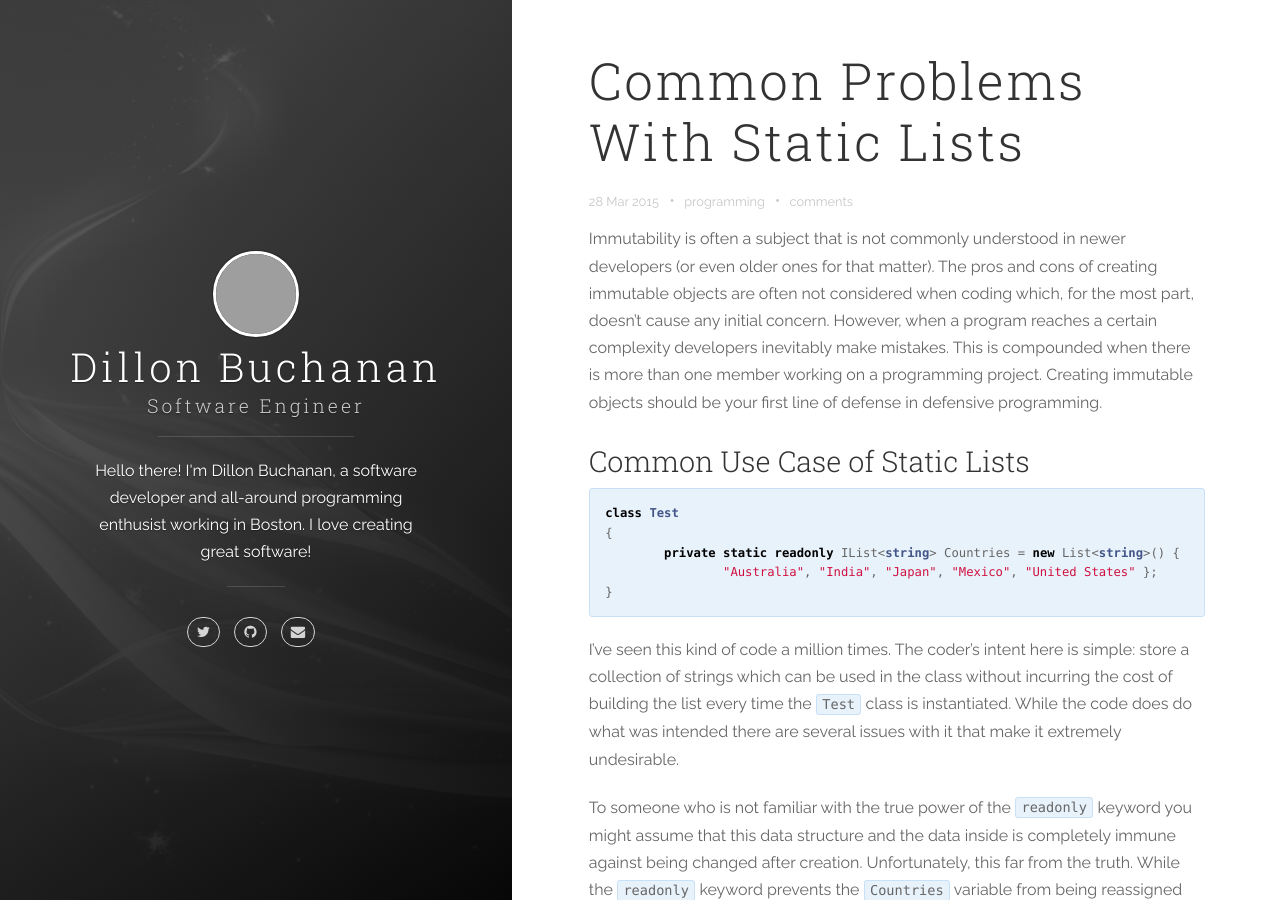
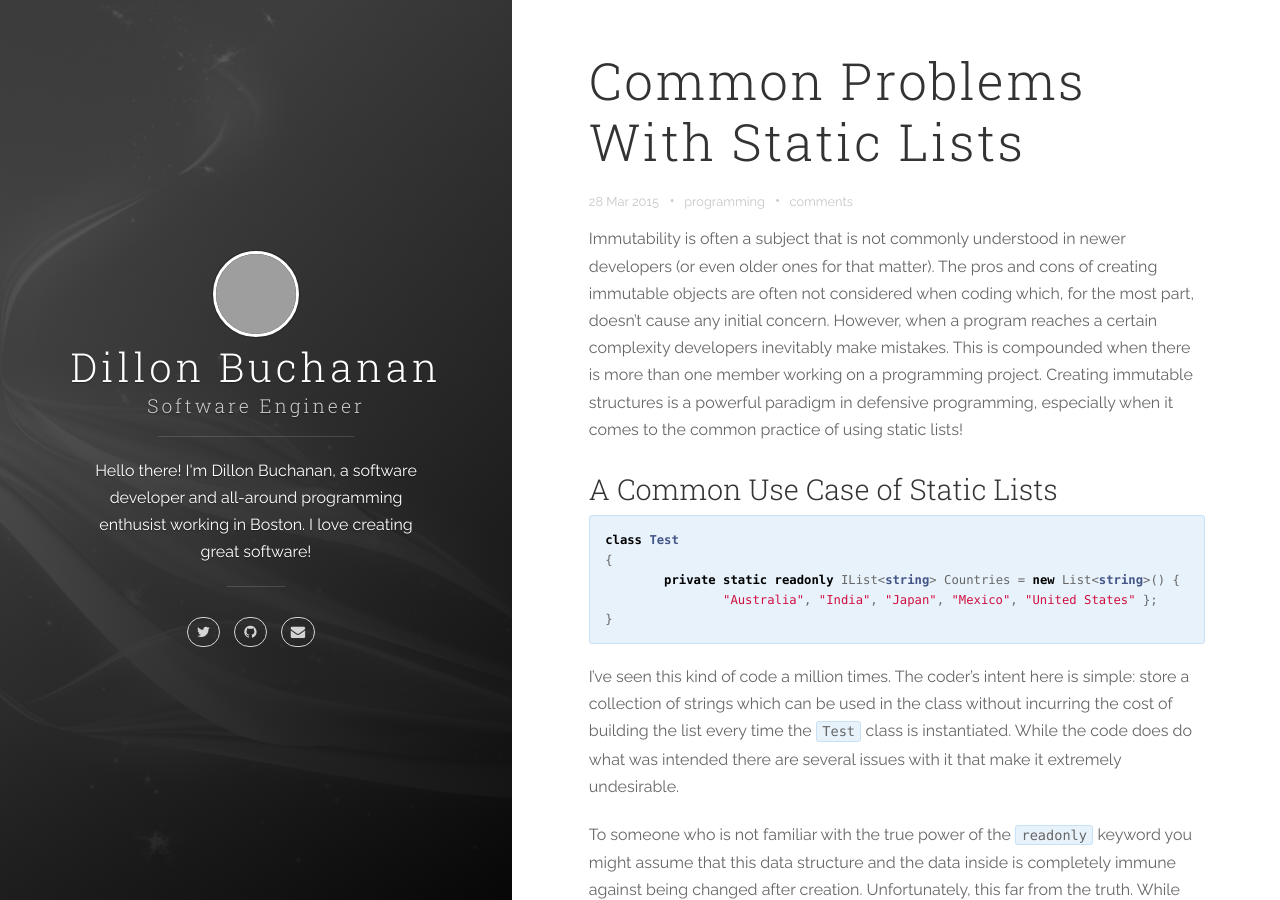
Before and after one commit to thedillonb/thedillonb.github.io, a Jekyll site: the page built from _posts/2015-03-28-common-problems-with-static-lists.md, in a window 1280 px wide and 900 px high. Built offline with Jekyll 4.4.1, drawn with Linux system fonts in a browser that asks for light colours; nearby versions of some CDN libraries; Markdown is read by kramdown in place of the engine named in the settings; comment, search, counter and statistics services are not loaded; grey boxes are pictures that could not be loaded.

Commit message:
Update 2015-03-28-common-problems-with-static-lists.md
A few modifications

````diff
--- a/_posts/2015-03-28-common-problems-with-static-lists.md
+++ b/_posts/2015-03-28-common-problems-with-static-lists.md
@@ -8,10 +8,10 @@ tags:
 ---
 
 
-Immutability is often a subject that is not commonly understood in newer developers (or even older ones for that matter). The pros and cons of creating immutable objects are often not considered when coding which, for the most part, doesn't cause any initial concern. However, when a program reaches a certain complexity developers inevitably make mistakes. This is compounded when there is more than one member working on a programming project. Creating immutable objects should be your first line of defense in defensive programming.
+Immutability is often a subject that is not commonly understood in newer developers (or even older ones for that matter). The pros and cons of creating immutable objects are often not considered when coding which, for the most part, doesn't cause any initial concern. However, when a program reaches a certain complexity developers inevitably make mistakes. This is compounded when there is more than one member working on a programming project. Creating immutable structures is a powerful paradigm in defensive programming, especially when it comes to the common practice of  using static lists!
 
 
-## Common Use Case of Static Lists
+## A Common Use Case of Static Lists
 
 ```c#
 class Test
````
